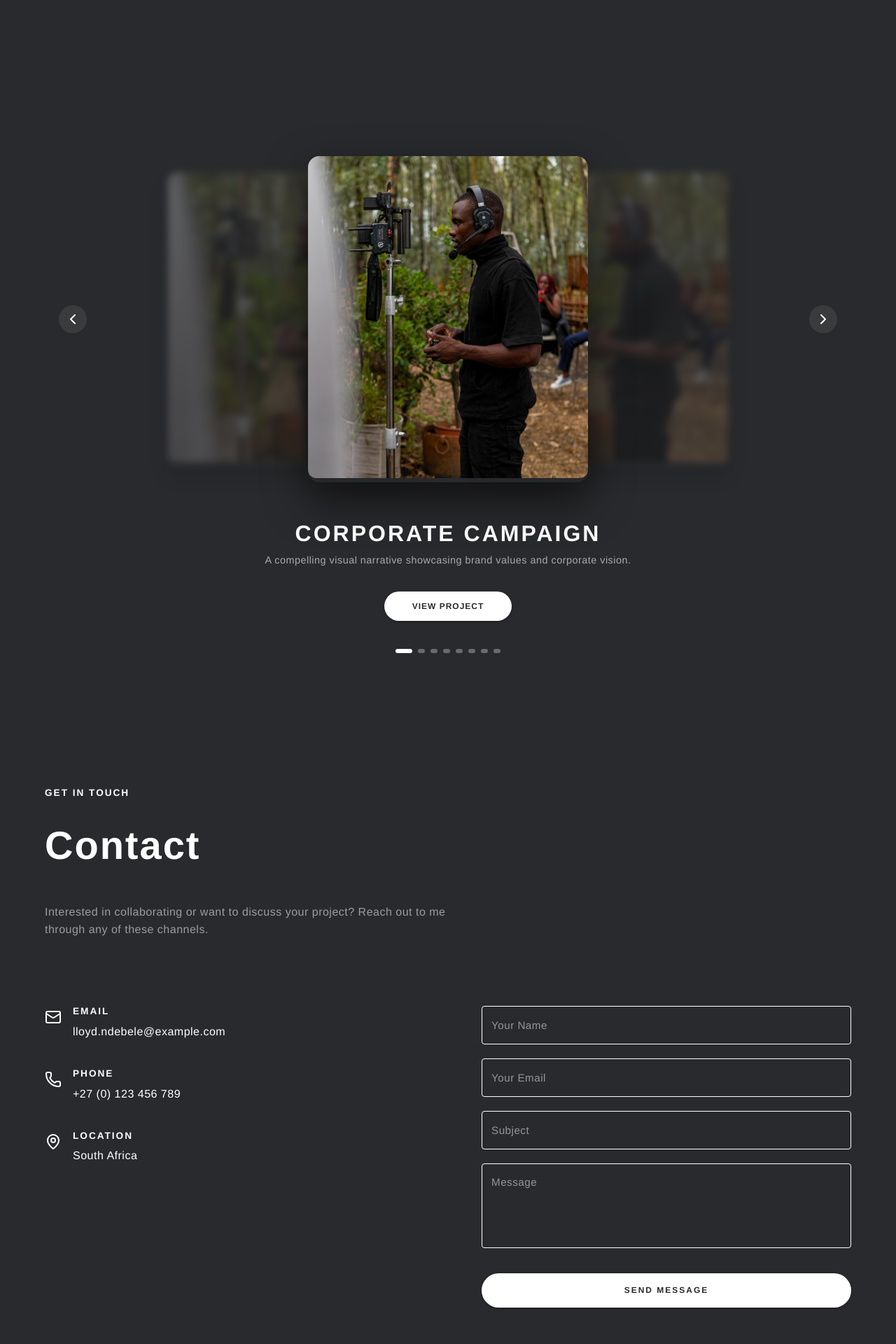
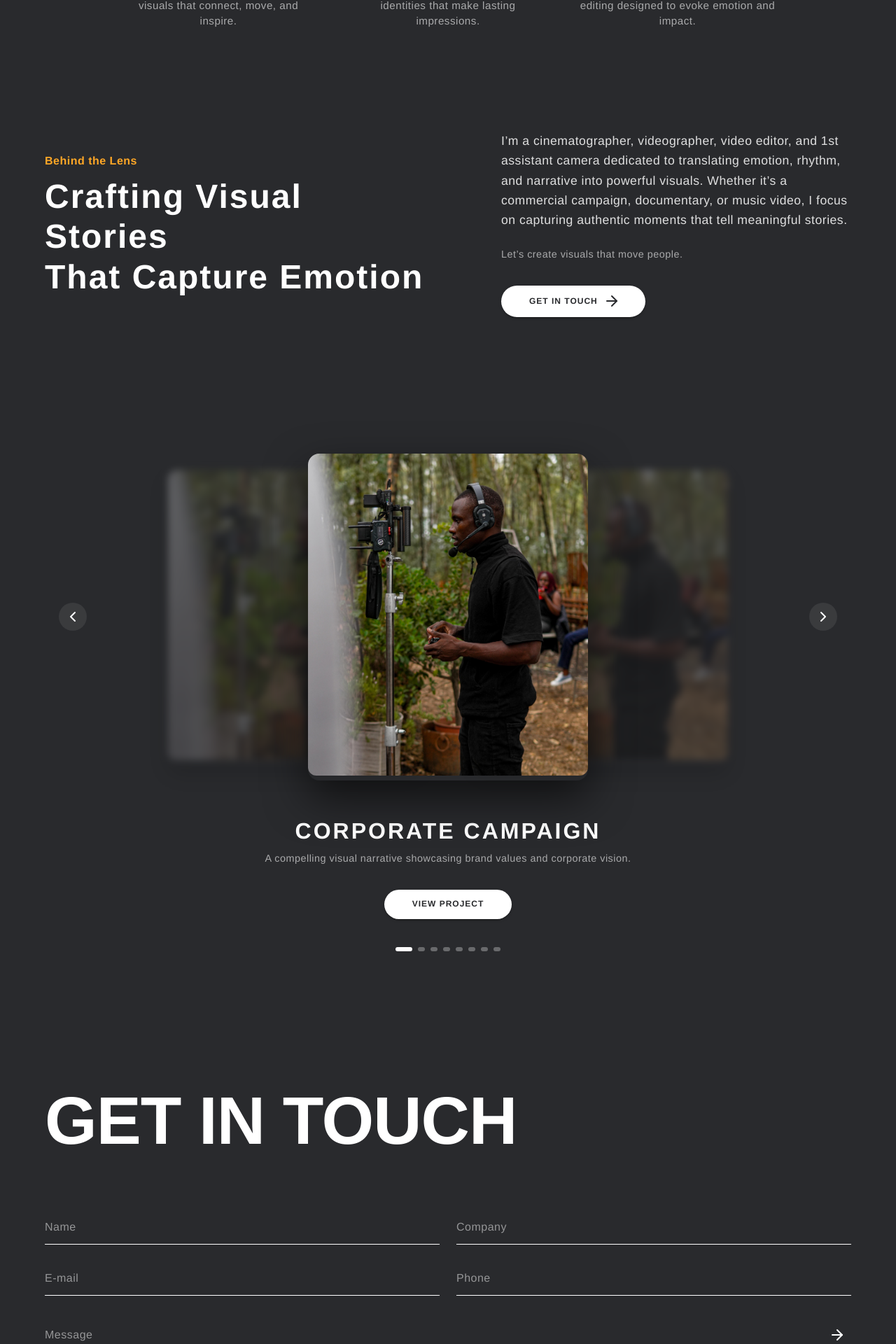
Before and after one commit to leont2u/lyold.ndebele, a React (Vite) app: page / in a window 1280 px wide. Shown: the part 872-2792 px from the top of the page at 70% size. Built offline with nearby package versions, Linux system fonts and the light colour scheme.

Commit message:
Improving the contact section

```diff
--- a/src/App.tsx
+++ b/src/App.tsx
@@ -5,6 +5,7 @@ import Footer from "./pages/sections/Footer";
 import { Hero } from "./pages/sections/Hero";
 import ProjectShowcase from "./pages/sections/Projects";
 import ContactSection from "./pages/sections/Contacts";
+import AboutSection from "./pages/sections/About";
 
 export default function App() {
   const heroRef = useRef<HTMLDivElement>(null);
@@ -21,6 +22,7 @@ export default function App() {
         </Box>
 
         <Box ref={projectsRef}>
+          <AboutSection />
           <ProjectShowcase />
         </Box>
 
--- a/src/components/NavBar.tsx
+++ b/src/components/NavBar.tsx
@@ -29,7 +29,6 @@ export const Navbar: React.FC = () => {
           display: "flex",
           justifyContent: "space-between",
           alignItems: "center",
-          px: { xs: 2, md: 8 },
         }}
       >
         <Typography
--- /dev/null
+++ b/src/pages/sections/About.tsx
@@ -0,0 +1,119 @@
+"use client";
+
+import { Box, Typography, Button, Container } from "@mui/material";
+import { motion } from "framer-motion";
+import { ArrowRight } from "lucide-react";
+import { useTheme } from "@mui/material/styles";
+
+export default function AboutSection() {
+  const theme = useTheme();
+
+  return (
+    <Box
+      sx={{
+        backgroundColor: theme.palette.background.default,
+        color: "white",
+        minHeight: "70vh",
+        display: "flex",
+        alignItems: "center",
+        justifyContent: "center",
+      }}
+    >
+      <Container
+        maxWidth="lg"
+        sx={{
+          display: "flex",
+          flexDirection: { xs: "column", md: "row" },
+          justifyContent: "space-between",
+          alignItems: "center",
+          gap: { xs: 6, md: 12 },
+        }}
+      >
+        {/* Left Text */}
+        <Box sx={{ flex: 1, textAlign: { xs: "center", md: "left" } }}>
+          <Typography
+            variant="subtitle1"
+            sx={{
+              color: theme.palette.warning.main,
+              fontWeight: 600,
+              mb: 1,
+            }}
+          >
+            Behind the Lens
+          </Typography>
+
+          <Typography
+            variant="h3"
+            sx={{
+              fontWeight: 800,
+              lineHeight: 1.2,
+              fontSize: { xs: "2rem", md: "3rem" },
+            }}
+          >
+            Crafting Visual Stories <br />
+            That Capture Emotion
+          </Typography>
+        </Box>
+
+        {/* Right Text */}
+        <Box
+          sx={{
+            flex: 1,
+            textAlign: { xs: "center", md: "left" },
+            maxWidth: 500,
+          }}
+        >
+          <Typography
+            variant="body1"
+            sx={{
+              color: "rgba(255,255,255,0.85)",
+              mb: 3,
+              lineHeight: 1.6,
+              fontSize: { xs: "1rem", md: "1.1rem" },
+            }}
+          >
+            I’m a cinematographer, videographer, video editor, and 1st assistant
+            camera dedicated to translating emotion, rhythm, and narrative into
+            powerful visuals. Whether it’s a commercial campaign, documentary,
+            or music video, I focus on capturing authentic moments that tell
+            meaningful stories.
+          </Typography>
+
+          <Typography
+            variant="caption"
+            sx={{
+              display: "block",
+              mb: 4,
+              color: "rgba(255,255,255,0.6)",
+            }}
+          >
+            Let’s create visuals that move people.
+          </Typography>
+
+          <motion.div whileHover={{ scale: 1.05 }} whileTap={{ scale: 0.95 }}>
+            <Button
+              variant="contained"
+              endIcon={<ArrowRight />}
+              sx={{
+                backgroundColor: theme.palette.primary.main,
+                color: theme.palette.background.default,
+                fontWeight: 700,
+                px: 5,
+                py: 1.3,
+                borderRadius: "999px",
+                textTransform: "uppercase",
+                letterSpacing: "1px",
+                "&:hover": {
+                  backgroundColor: theme.palette.primary.main,
+                  opacity: 0.9,
+                },
+              }}
+            >
+              Get in touch
+            </Button>
+          </motion.div>
+        </Box>
+      </Container>
+    </Box>
+  );
+}
--- a/src/pages/sections/Contacts.tsx
+++ b/src/pages/sections/Contacts.tsx
@@ -1,13 +1,12 @@
-"use client";
 import {
   Box,
   Typography,
-  TextField,
-  Button,
   Container,
-  useTheme,
+  IconButton,
+  InputBase,
 } from "@mui/material";
-import { Mail, Phone, MapPin } from "lucide-react";
+import { ArrowRight } from "lucide-react";
+import { useTheme } from "@mui/material/styles";
 
 export default function ContactSection() {
   const theme = useTheme();
@@ -16,188 +15,165 @@ export default function ContactSection() {
     <Box
       sx={{
         backgroundColor: theme.palette.background.default,
+        color: theme.palette.primary.main,
         minHeight: "100vh",
-        py: { xs: 8, md: 12 },
+        display: "flex",
+        alignItems: "center",
+        justifyContent: "center",
+        position: "relative",
+        overflow: "hidden",
+      }}
+    >
+      <Container
+        maxWidth="lg"
+        sx={{
           display: "flex",
           flexDirection: "column",
           justifyContent: "center",
+          gap: 6,
+          py: 8,
         }}
       >
-      <Container maxWidth="lg">
-        {/* Section Header */}
-        <Box sx={{ mb: { xs: 8, md: 12 } }}>
+        {/* Header */}
         <Typography
-            variant="h4"
+          variant="h1"
           sx={{
-              color: theme.palette.primary.main,
-              mb: { xs: 2, md: 3 },
+            fontWeight: 800,
+            fontSize: { xs: "3rem", sm: "4rem", md: "6rem" },
+            textTransform: "uppercase",
+            letterSpacing: "-1px",
+            color: "#fff",
+            mb: 4,
           }}
         >
-            Get In Touch
+          Get in Touch
         </Typography>
-          <Typography
+
+        {/* Form */}
+        <Box
+          component="form"
+          noValidate
+          autoComplete="off"
           sx={{
-              fontSize: { xs: "2rem", sm: "2.5rem", md: "3.5rem" },
-              fontWeight: 700,
+            display: "flex",
+            flexDirection: "column",
+            gap: 4,
             color: theme.palette.primary.main,
-              letterSpacing: "2px",
-              mb: { xs: 3, md: 5 },
           }}
         >
-            Contact
-          </Typography>
-          <Typography
-            sx={{
-              fontSize: { xs: "0.9rem", md: "1rem" },
-              color: theme.palette.text.secondary,
-              opacity: 0.9,
-              lineHeight: 1.6,
-              maxWidth: 600,
-            }}
-          >
-            Interested in collaborating or want to discuss your project? Reach
-            out to me through any of these channels.
-          </Typography>
-        </Box>
-
-        {/* Contact Info & Form */}
+          {/* Row 1 */}
           <Box
             sx={{
               display: "grid",
-            gridTemplateColumns: { xs: "1fr", md: "1fr 1fr" },
-            gap: { xs: 6, md: 12 },
+              gridTemplateColumns: { xs: "1fr", sm: "1fr 1fr" },
+              gap: 3,
             }}
           >
-          {/* Contact Information */}
-          <Box>
-            <Box sx={{ display: "flex", flexDirection: "column", gap: 5 }}>
-              {[
-                {
-                  Icon: Mail,
-                  label: "Email",
-                  value: "lloyd.ndebele@example.com",
-                },
-                { Icon: Phone, label: "Phone", value: "+27 (0) 123 456 789" },
-                { Icon: MapPin, label: "Location", value: "South Africa" },
-              ].map((item, index) => (
+            <InputBase
+              placeholder="Name"
+              sx={{
+                borderBottom: `1px solid ${theme.palette.primary.main}`,
+                color: "#fff",
+                fontSize: "1rem",
+                pb: 1,
+              }}
+            />
+            <InputBase
+              placeholder="Company"
+              sx={{
+                borderBottom: `1px solid ${theme.palette.primary.main}`,
+                color: "#fff",
+                fontSize: "1rem",
+                pb: 1,
+              }}
+            />
+          </Box>
+
+          {/* Row 2 */}
           <Box
-                  key={index}
-                  sx={{ display: "flex", gap: 2, alignItems: "flex-start" }}
+            sx={{
+              display: "grid",
+              gridTemplateColumns: { xs: "1fr", sm: "1fr 1fr" },
+              gap: 3,
+            }}
           >
-                  <item.Icon
-                    size={24}
-                    color={theme.palette.primary.main}
-                    style={{ marginTop: "4px", flexShrink: 0 }}
+            <InputBase
+              placeholder="E-mail"
+              sx={{
+                borderBottom: `1px solid ${theme.palette.primary.main}`,
+                color: "#fff",
+                fontSize: "1rem",
+                pb: 1,
+              }}
             />
-                  <Box>
-                    <Typography
-                      variant="h4"
+            <InputBase
+              placeholder="Phone"
+              sx={{
+                borderBottom: `1px solid ${theme.palette.primary.main}`,
+                color: "#fff",
+                fontSize: "1rem",
+                pb: 1,
+              }}
+            />
+          </Box>
+
+          {/* Message Row */}
+          <Box
+            sx={{
+              display: "flex",
+              alignItems: "center",
+              borderBottom: `1px solid ${theme.palette.primary.main}`,
+            }}
+          >
+            <InputBase
+              placeholder="Message"
+              fullWidth
+              multiline
+              sx={{
+                color: "#fff",
+                fontSize: "1rem",
+                py: 1.5,
+              }}
+            />
+            <IconButton
+              type="submit"
               sx={{
                 color: theme.palette.primary.main,
-                        mb: 1,
+                "&:hover": { color: "#d4af37" },
               }}
             >
-                      {item.label}
-                    </Typography>
-                    <Typography
-                      sx={{
-                        color: theme.palette.primary.main,
-                        fontSize: { xs: "0.9rem", md: "1rem" },
-                      }}
-                    >
-                      {item.value}
-                    </Typography>
-                  </Box>
-                </Box>
-              ))}
+              <ArrowRight />
+            </IconButton>
           </Box>
         </Box>
 
-          {/* Contact Form */}
+        {/* Footer Note */}
         <Box
           sx={{
             display: "flex",
-              flexDirection: "column",
-              gap: 2.5,
+            justifyContent: "flex-end",
+            mt: 4,
           }}
         >
-            {[
-              { placeholder: "Your Name" },
-              { placeholder: "Your Email" },
-              { placeholder: "Subject" },
-            ].map((field, index) => (
-              <TextField
-                key={index}
-                placeholder={field.placeholder}
-                variant="outlined"
-                fullWidth
+          <Typography
             sx={{
-                  "& .MuiOutlinedInput-root": {
-                    color: theme.palette.primary.main,
-                    "& fieldset": {
-                      borderColor: theme.palette.primary.main,
-                    },
-                    "&:hover fieldset": {
-                      borderColor: theme.palette.primary.main,
-                    },
-                    "&.Mui-focused fieldset": {
-                      borderColor: theme.palette.primary.main,
-                    },
-                  },
-                  "& .MuiOutlinedInput-input::placeholder": {
-                    color: theme.palette.primary.main,
-                    opacity: 0.5,
-                  },
-                }}
-              />
-            ))}
-            <TextField
-              placeholder="Message"
-              variant="outlined"
-              fullWidth
-              multiline
-              rows={4}
-              sx={{
-                "& .MuiOutlinedInput-root": {
-                  color: theme.palette.primary.main,
-                  "& fieldset": {
-                    borderColor: theme.palette.primary.main,
-                  },
-                  "&:hover fieldset": {
-                    borderColor: theme.palette.primary.main,
-                  },
-                  "&.Mui-focused fieldset": {
-                    borderColor: theme.palette.primary.main,
-                  },
-                },
-                "& .MuiOutlinedInput-input::placeholder": {
-                  color: theme.palette.primary.main,
-                  opacity: 0.5,
-                },
-              }}
-            />
-            <Button
-              variant="contained"
-              sx={{
-                backgroundColor: theme.palette.primary.main,
-                color: theme.palette.background.default,
-                textTransform: "uppercase",
-                letterSpacing: "2px",
-                fontSize: "0.75rem",
-                fontWeight: 600,
-                padding: "14px 40px",
-                borderRadius: "25px",
-                mt: 2,
-                transition: "all 0.3s ease",
-                "&:hover": {
-                  backgroundColor: theme.palette.primary.main,
-                  opacity: 0.9,
-                },
+              fontSize: "0.9rem",
+              color: "rgba(255,255,255,0.6)",
+              textAlign: "right",
             }}
           >
-              Send Message
-            </Button>
+            Hate contact forms? <br />
+            Me too →{" "}
+            <Box
+              component="span"
+              sx={{
+                color: theme.palette.primary.main,
+                ml: 0.5,
+              }}
+            >
+              info@lloydndebele.com
             </Box>
+          </Typography>
         </Box>
       </Container>
     </Box>
--- a/src/pages/sections/Hero.tsx
+++ b/src/pages/sections/Hero.tsx
@@ -19,7 +19,6 @@ export const Hero: React.FC = () => {
         flexDirection: "column",
         justifyContent: "flex-end",
         alignItems: "center",
-        pb: { xs: 6, md: 10 },
         pt: { xs: 12, md: 14 },
       }}
     >
@@ -37,7 +36,6 @@ export const Hero: React.FC = () => {
           justifyContent: "flex-end",
           textAlign: "center",
           height: "100vh",
-          pb: { xs: 6, md: 10 },
         }}
       >
         {/* Name */}
--- a/src/pages/sections/Projects.tsx
+++ b/src/pages/sections/Projects.tsx
@@ -36,8 +36,6 @@ export default function ProjectShowcase() {
         justifyContent: "center",
         overflow: "hidden",
         textAlign: "center",
-        px: { xs: 2, md: 4 },
-        py: { xs: 8, md: 12 },
       }}
     >
       <Container
```
Lines whose indentation alone changed are shown as unchanged.
